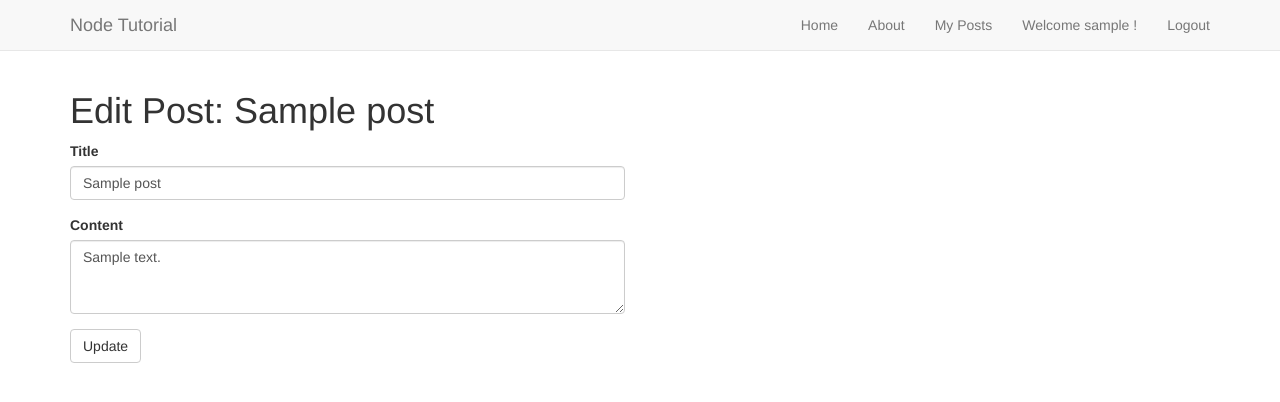
After one commit to TC49501/nodejs, a Node server app: page /posts/edit/600000000000000000000001 in a window 1280 px wide. The commit adds this page. Shown: the top 402 px of the page. Run offline with Node 20, Linux system fonts and the light colour scheme; a user stored in the database is signed in; tables that the repository leaves empty hold one stand-in row (values such as "Sample post"); some libraries are stand-ins or nearby versions.

Commit message:
add part 6

```diff
--- a/routes/web/post.js
+++ b/routes/web/post.js
@@ -39,7 +39,37 @@ router.get("/", function(req, res){
     }
  });
 
+//: means a route parameter it could be anything and it's often an ID
+ // localhost:3000/posts/12345 --> fetch the post with id 12345
+ router.get("/:postId", function(req,res){
+    Post.findById(req.params.postId).exec(function(err, post){
+        res.render("post/detailpost",{post:post});
+    });
+});
 
+router.get("/edit/:postId", function(req,res){
+    Post.findById(req.params.postId).exec(function(err, post){
+        res.render("post/editpost",{post:post});
+    });
+});
 
+router.post("/update", async function(req, res){
+     const post = await Post.findById(req.body.postid);
+
+     post.title = req.body.title;
+     post.content = req.body.content;
+
+     // post.save()
+     try {
+         let savePost = await post.save();
+         console.log("savepost", savePost);
+         res.redirect("/posts/" + req.body.postid);
+
+     } catch (err) {
+         console.log("error happened");
+         res.status(500).send(err);
+     }
+
+});
 
 module.exports = router;
--- /dev/null
+++ b/views/post/editpost.ejs
@@ -0,0 +1,36 @@
+<%- include('../_partial/_header'); -%>
+
+<div class="row">
+    <div class="col-md-6">
+        <h1>Edit Post: <%= post.title %> </h1>
+    </div>
+</div>
+
+<div class="row">
+    <div class="col-md-6">
+        <form action="/posts/update" method="POST">
+            <div class="form-group">
+
+                <label for="inputTitle">Title</label>
+                <input type="text" class="form-control" placeholder="Title" id="inputTitle" name="title"
+                    value="<%= post.title %>"
+                />
+            </div>
+
+            <div class="form-group">
+                <label for="inputContent">Content</label>
+                <textarea class="form-control" rows="3" id="inputContent" placeholder="Content" name="content"><%= post.content %></textarea>
+            </div>
+
+            <input type="hidden" id="postid" name="postid" value="<%= post._id %>" />
+
+            <div class="form-group">
+                <button type="submit" class="btn btn-default" href="#" role="button">Update</button>
+            </div>
+    </div>
+
+    </form>
+</div>
+
+
+<%- include ('../_partial/_footer'); -%>
--- a/views/post/posts.ejs
+++ b/views/post/posts.ejs
@@ -24,8 +24,8 @@
             <div class="caption">
                 <h3><%= post.title %></h3>
                 <p><%= post.content %></p>
-                <p><a href="#" class="btn btn-primary" role="button">Read</a> <a href="#" class="btn btn-default"
-                        role="button">Edit</a></p>
+                <p><a href="posts/<%= post._id %>" class="btn btn-primary" role="button">Read</a> <a href="posts/edit/<%= post._id %>" class="btn btn-default"
+                    role="button">Edit</a></p>
             </div>
         </div>
     </div>
```
Also changed, not shown: views/post/detailpost.ejs (added, +21 -0 lines).
